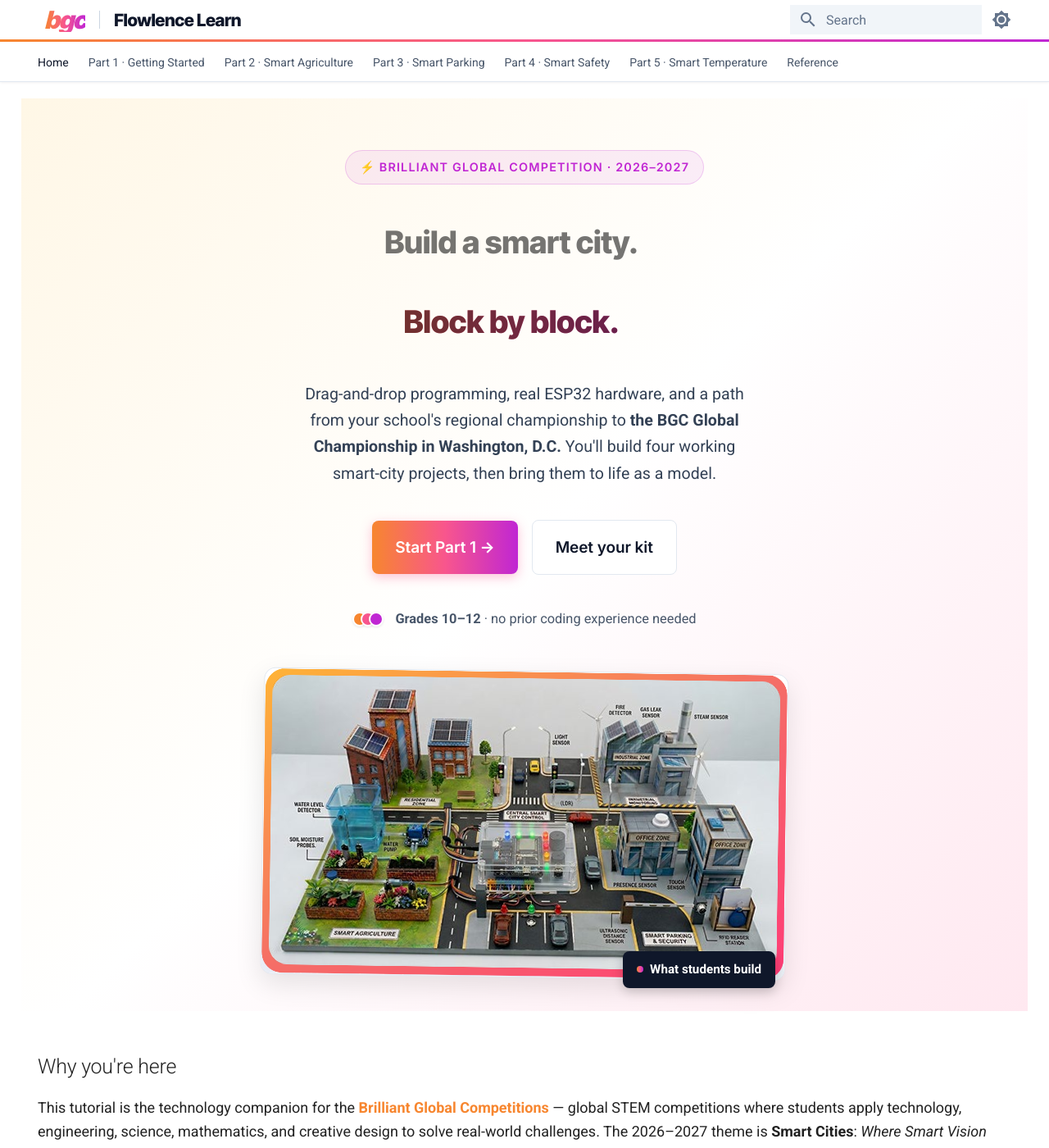
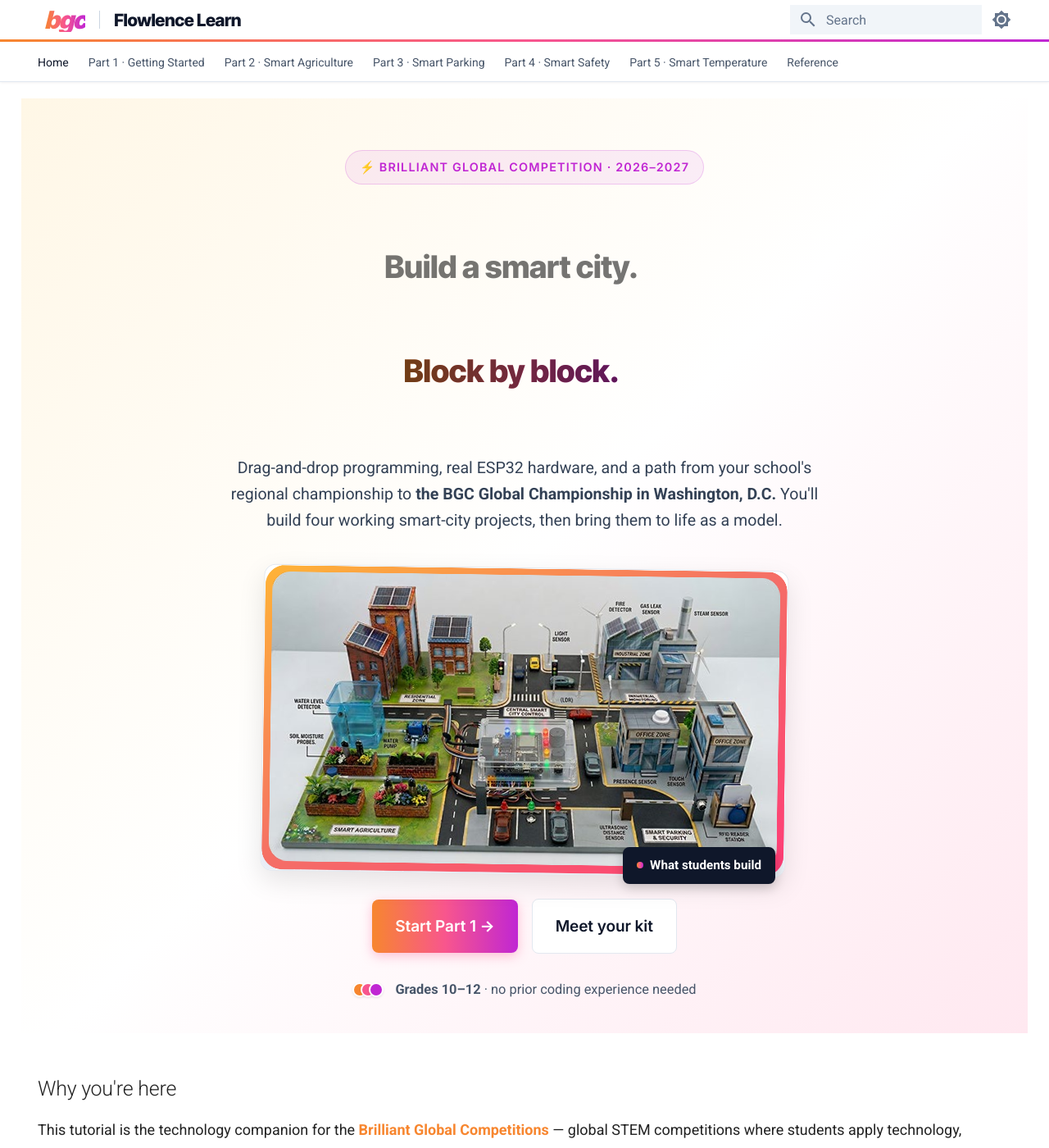
Before and after one commit to nabilibrahim101/flowlence-docs, an MkDocs documentation site: the page built from docs/index.md, in a window 1280 px wide and 1400 px high. Shown: the whole window at 82% size. Built offline with MkDocs 1.6.1 and Material for MkDocs 9.7.7, drawn with Linux system fonts in a browser that asks for light colours.

Commit message:
feat(redesign): home hero — wider column + image between sub and CTAs
- Collapse inner wrapper div: every hero element is now a direct flex
  child of __grid (markdown order = vertical screen order)
- Reorder: badge → headlines → sub → IMAGE → CTAs → trust
  (was: text wrapper [badge..trust] then image at bottom)
- Grid max-width 900px → 1100px (wider hero overall)
- Sub max-width 540px → 760px ('Washington, D.C.' no longer orphans)
- text-align: center on grid (replaces removed wrapper rule)
- Tighten gaps: gap 2.5rem → 1.5rem; trust margin-top 2rem → 0
  (grid gap handles inter-element spacing)

```diff
--- a/docs/index.md
+++ b/docs/index.md
@@ -7,7 +7,6 @@
 
 <div class="flowlence-hero" markdown>
 <div class="flowlence-hero__grid" markdown>
-<div markdown>
 
 <span class="flowlence-hero__badge">⚡ Brilliant Global Competition · 2026–2027</span>
 
@@ -15,6 +14,13 @@
 <h1 class="flowlence-hero__headline flowlence-hero__headline--gradient">Block by block.</h1>
 
 <p class="flowlence-hero__sub">Drag-and-drop programming, real ESP32 hardware, and a path from your school's regional championship to <strong>the BGC Global Championship in Washington, D.C.</strong> You'll build four working smart-city projects, then bring them to life as a model.</p>
+
+<div class="flowlence-hero__image" markdown>
+<div class="flowlence-hero__image-frame">
+<img src="images/city-model.png" alt="A student-built smart city model with four zones — agriculture, parking, safety, and climate — each wired to the ESP32 Plus and the Brilliant Smart City Kit">
+</div>
+<div class="flowlence-hero__image-tag">What students build</div>
+</div>
 
 <div class="flowlence-hero__ctas">
 <a class="flowlence-cta flowlence-cta--primary" href="getting-started/">Start Part 1 →</a>
@@ -26,13 +32,6 @@
 <span><strong>Grades 10–12</strong> · no prior coding experience needed</span>
 </div>
 
-</div>
-<div class="flowlence-hero__image" markdown>
-<div class="flowlence-hero__image-frame">
-<img src="images/city-model.png" alt="A student-built smart city model with four zones — agriculture, parking, safety, and climate — each wired to the ESP32 Plus and the Brilliant Smart City Kit">
-</div>
-<div class="flowlence-hero__image-tag">What students build</div>
-</div>
 </div>
 </div>
 
--- a/docs/stylesheets/home.css
+++ b/docs/stylesheets/home.css
@@ -17,27 +17,21 @@
   border-radius: 0;
 }
 
-/* Single-column hero: text content stacked above the image, both centered.
-   This avoids the height-imbalance dead zones the 2-column layout produced. */
+/* Single-column hero: every hero element stacks as a direct flex child.
+   Order in the markdown = vertical order on screen. Centered text + items. */
 .flowlence-hero__grid {
-  max-width: 900px;
+  max-width: 1100px;
   margin: 0 auto;
   display: flex;
   flex-direction: column;
-  gap: 2.5rem;
+  gap: 1.5rem;
   align-items: center;
-}
-
-/* The unclassed wrapper div around badge/headline/sub/CTAs/trust */
-.flowlence-hero__grid > div:first-child {
   text-align: center;
-  max-width: 720px;
-  width: 100%;
 }
 
 @media (max-width: 900px) {
   .flowlence-hero__grid {
-    gap: 2rem;
+    gap: 1.25rem;
   }
 }
 
@@ -90,8 +84,8 @@
   font-size: 1.05rem;
   line-height: 1.55;
   color: #475569;
-  margin: 0 auto 2rem;
-  max-width: 540px;
+  margin: 0 auto 0.5rem;
+  max-width: 760px;   /* wide enough that "Washington, D.C." doesn't orphan */
 }
 [data-md-color-scheme="slate"] .flowlence-hero__sub {
   color: #cbd5e1;
@@ -145,7 +139,7 @@
 
 /* ---------- Trust line ---------- */
 .flowlence-hero__trust {
-  margin-top: 2rem;
+  margin-top: 0;   /* grid gap handles spacing now */
   display: flex;
   align-items: center;
   justify-content: center;   /* match centered hero column */
```
